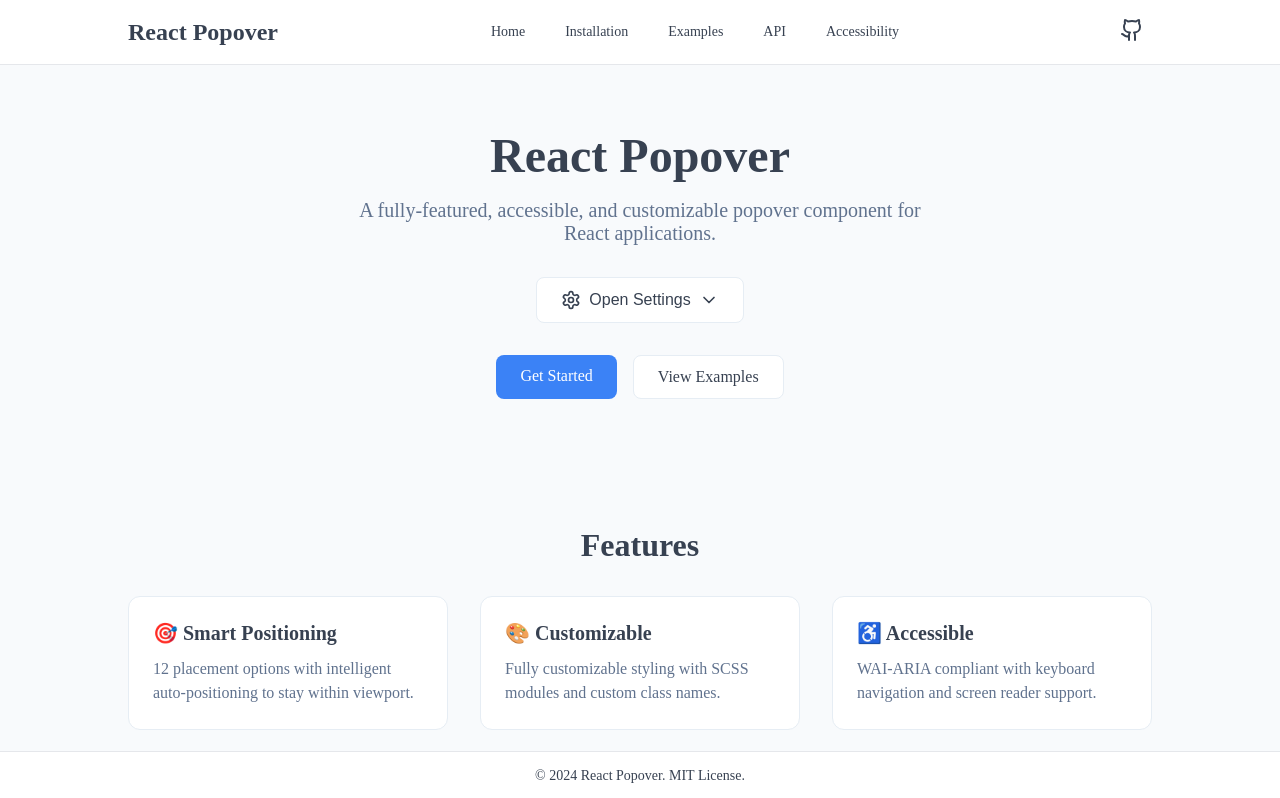
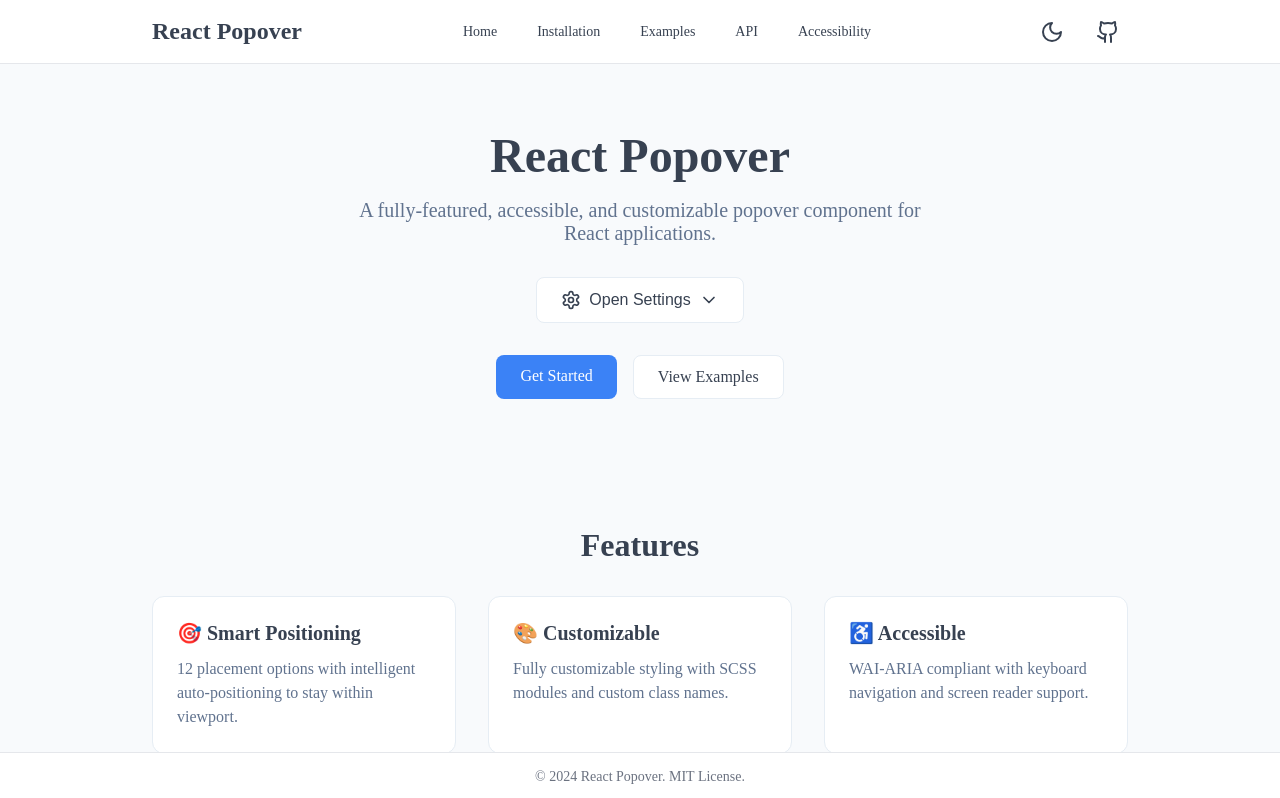
Before and after one commit to ahmedalatawi/react-popover, a React (Vite) app: page / in a window 1280 px wide. Shown: the top 798 px of the page. Built offline with nearby package versions, Linux system fonts and the light colour scheme.

Commit message:
Implemented dark theme for online docs

```diff
--- a/package.json
+++ b/package.json
@@ -52,6 +52,7 @@
     "lucide-react": "^0.460.0",
     "react-syntax-highlighter": "^15.6.1",
     "sass": "^1.81.0",
+    "next-themes": "^0.2.1",
     "terser": "^5.36.0",
     "typescript": "^5.5.3",
     "typescript-eslint": "^8.15.0",
--- a/src/components/Layout/Layout.module.scss
+++ b/src/components/Layout/Layout.module.scss
@@ -1,21 +1,22 @@
+@import "../../styles/theme";
+
 $header-height: 4rem;
 $footer-height: 3rem;
 $max-width: 64rem;
-$primary-color: #3b82f6;
-$bg-color: #f8fafc;
-$text-color: #374151;
-$border-color: #e5e7eb;
 
 .container {
   min-height: 100vh;
   display: flex;
   flex-direction: column;
+  background-color: var(--bg-primary);
+  color: var(--text-primary);
+  transition: background-color 0.3s, color 0.3s;
 }
 
 .header {
   height: $header-height;
-  background-color: white;
-  border-bottom: 1px solid $border-color;
+  background-color: var(--bg-secondary);
+  border-bottom: 1px solid var(--border-color);
   position: fixed;
   top: 0;
   left: 0;
@@ -35,7 +36,7 @@ $border-color: #e5e7eb;
   h1 {
     font-size: 1.5rem;
     font-weight: 600;
-    color: $text-color;
+    color: var(--text-primary);
     margin: 0;
   }
 
@@ -44,7 +45,7 @@ $border-color: #e5e7eb;
     gap: 1.5rem;
 
     a {
-      color: $text-color;
+      color: var(--text-primary);
       text-decoration: none;
       font-size: 0.875rem;
       font-weight: 500;
@@ -53,27 +54,42 @@ $border-color: #e5e7eb;
       transition: all 0.2s;
 
       &:hover {
-        color: $primary-color;
-        background-color: rgba($primary-color, 0.05);
+        color: var(--primary-color);
+        background-color: rgba(var(--primary-color), 0.05);
       }
 
       &.active {
-        color: $primary-color;
-        background-color: rgba($primary-color, 0.1);
+        color: var(--primary-color);
+        background-color: rgba(var(--primary-color), 0.1);
       }
     }
   }
 }
 
+.actions {
+  display: flex;
+
+  gap: 1rem;
+
+  align-items: center;
+}
+.themeToggle,
 .github {
-  color: $text-color;
+  color: var(--text-primary);
   padding: 0.5rem;
   border-radius: 9999px;
   transition: all 0.2s;
 
+  border: none;
+  background: none;
+  cursor: pointer;
+  display: flex;
+  align-items: center;
+  justify-content: center;
+
   &:hover {
-    color: $primary-color;
-    background-color: rgba($primary-color, 0.05);
+    color: var(--primary-color);
+    background-color: rgba(var(--primary-color), 0.05);
   }
 
   svg {
@@ -84,7 +100,7 @@ $border-color: #e5e7eb;
 
 .main {
   flex: 1;
-  background-color: $bg-color;
+  background-color: var(--bg-primary);
   padding-top: $header-height;
   padding-bottom: $footer-height;
 }
@@ -97,8 +113,8 @@ $border-color: #e5e7eb;
 
 .footer {
   height: $footer-height;
-  background-color: white;
-  border-top: 1px solid $border-color;
+  background-color: var(--bg-secondary);
+  border-top: 1px solid var(--border-color);
   position: fixed;
   bottom: 0;
   left: 0;
@@ -115,7 +131,7 @@ $border-color: #e5e7eb;
   justify-content: center;
 
   p {
-    color: $text-color;
+    color: var(--text-secondary);
     font-size: 0.875rem;
     margin: 0;
   }
--- a/src/components/Layout/Layout.tsx
+++ b/src/components/Layout/Layout.tsx
@@ -1,10 +1,17 @@
 import { NavLink, Outlet } from "react-router-dom";
-import { Github } from "lucide-react";
+import { Github, Moon, Sun } from "lucide-react";
+import { useTheme } from "../../hooks/useTheme";
 import styles from "./Layout.module.scss";
 
 export function Layout() {
+  const { theme, setTheme } = useTheme();
+
+  const toggleTheme = () => {
+    setTheme(theme === "dark" ? "light" : "dark");
+  };
+
   return (
-    <div className={styles.container}>
+    <div className={styles.container} data-theme={theme}>
       <header className={styles.header}>
         <div className={styles.headerContent}>
           <h1>React Popover</h1>
@@ -17,14 +24,35 @@ export function Layout() {
             <NavLink to="/api">API</NavLink>
             <NavLink to="/accessibility">Accessibility</NavLink>
           </nav>
-          <a
+          {/* <a
             href="https://github.com/ahmedalatawi/react-popover"
             target="_blank"
             rel="noopener noreferrer"
             className={styles.github}
           >
             <Github />
-          </a>
+          </a> */}
+
+          <div className={styles.actions}>
+            <button
+              onClick={toggleTheme}
+              className={styles.themeToggle}
+              aria-label={`Switch to ${
+                theme === "dark" ? "light" : "dark"
+              } theme`}
+            >
+              {theme === "dark" ? <Sun /> : <Moon />}
+            </button>
+
+            <a
+              href="https://github.com/ahmedalatawi/react-popover"
+              target="_blank"
+              rel="noopener noreferrer"
+              className={styles.github}
+            >
+              <Github />
+            </a>
+          </div>
         </div>
       </header>
       <main className={styles.main}>
--- /dev/null
+++ b/src/hooks/useTheme.ts
@@ -0,0 +1,22 @@
+import { useState, useEffect } from "react";
+
+type Theme = "light" | "dark";
+
+export function useTheme() {
+  const [theme, setTheme] = useState<Theme>(() => {
+    const savedTheme = localStorage.getItem("theme");
+    if (savedTheme === "light" || savedTheme === "dark") {
+      return savedTheme;
+    }
+    return window.matchMedia("(prefers-color-scheme: dark)").matches
+      ? "dark"
+      : "light";
+  });
+
+  useEffect(() => {
+    localStorage.setItem("theme", theme);
+    document.documentElement.setAttribute("data-theme", theme);
+  }, [theme]);
+
+  return { theme, setTheme };
+}
--- a/src/index.css
+++ b/src/index.css
@@ -1,9 +1,17 @@
+@import "./styles/_theme.scss";
+
 :root {
-  --bg-color: #f3f4f6;
+  --bg-color: var(--bg-primary);
 }
 
 body {
   margin: 0;
   min-height: 100vh;
-  background-color: var(--bg-color);
+  background-color: var(--bg-primary);
+  color: var(--text-primary);
+  transition: background-color 0.3s, color 0.3s;
 }
+
+* {
+  box-sizing: border-box;
+}
--- /dev/null
+++ b/src/styles/_theme.scss
@@ -0,0 +1,24 @@
+:root {
+  // Light theme colors
+  --bg-primary: #f8fafc;
+  --bg-secondary: #ffffff;
+  --text-primary: #374151;
+  --text-secondary: #6b7280;
+  --border-color: #e5e7eb;
+  --primary-color: #3b82f6;
+  --primary-hover: #2563eb;
+  --code-bg: #282c34;
+  --code-text: #d1d5db;
+}
+
+[data-theme="dark"] {
+  --bg-primary: #111827;
+  --bg-secondary: #1f2937;
+  --text-primary: #f3f4f6;
+  --text-secondary: #9ca3af;
+  --border-color: #374151;
+  --primary-color: #60a5fa;
+  --primary-hover: #3b82f6;
+  --code-bg: #1a1c23;
+  --code-text: #e5e7eb;
+}
```
Also changed, not shown: 1 other file (tests, documents, lock files or other folders).
